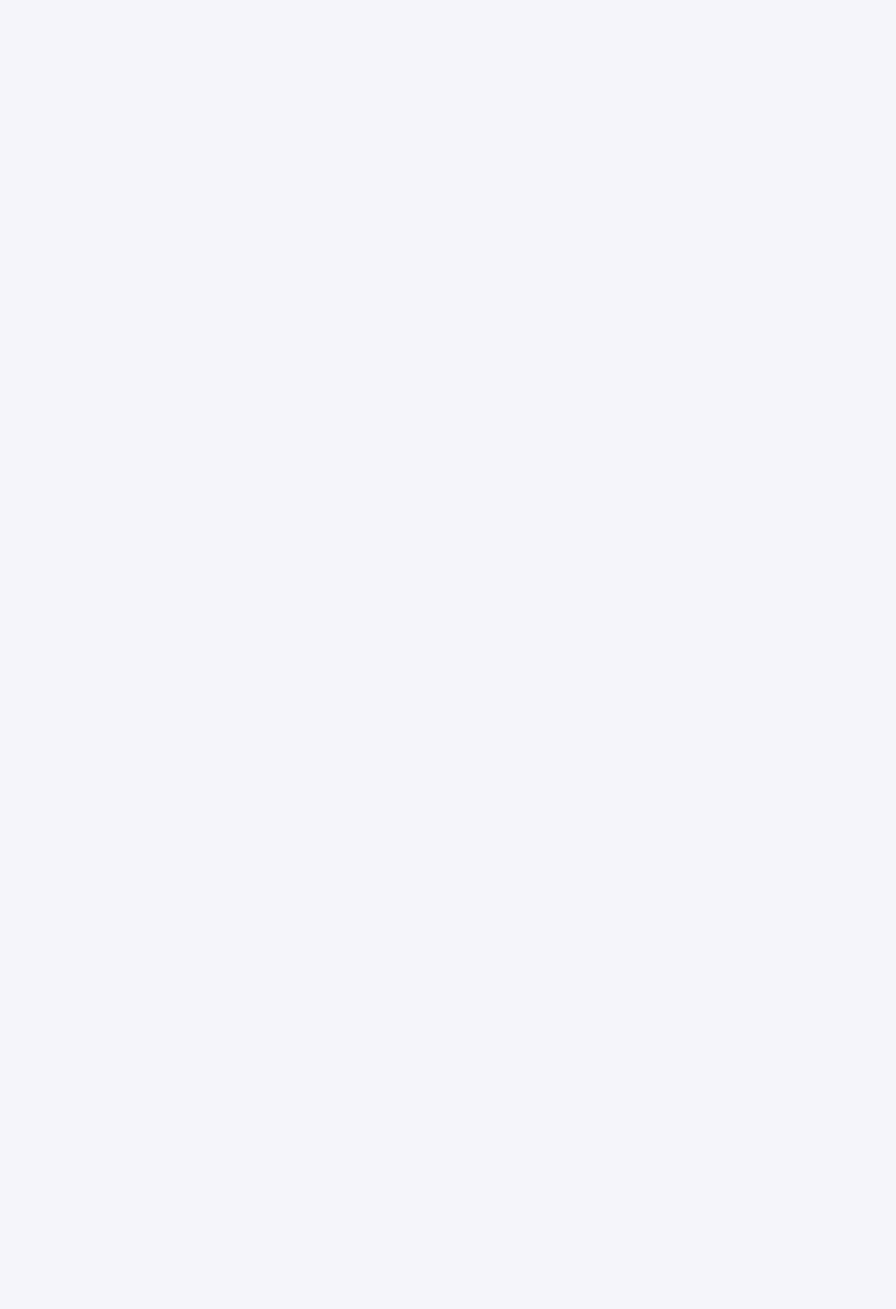
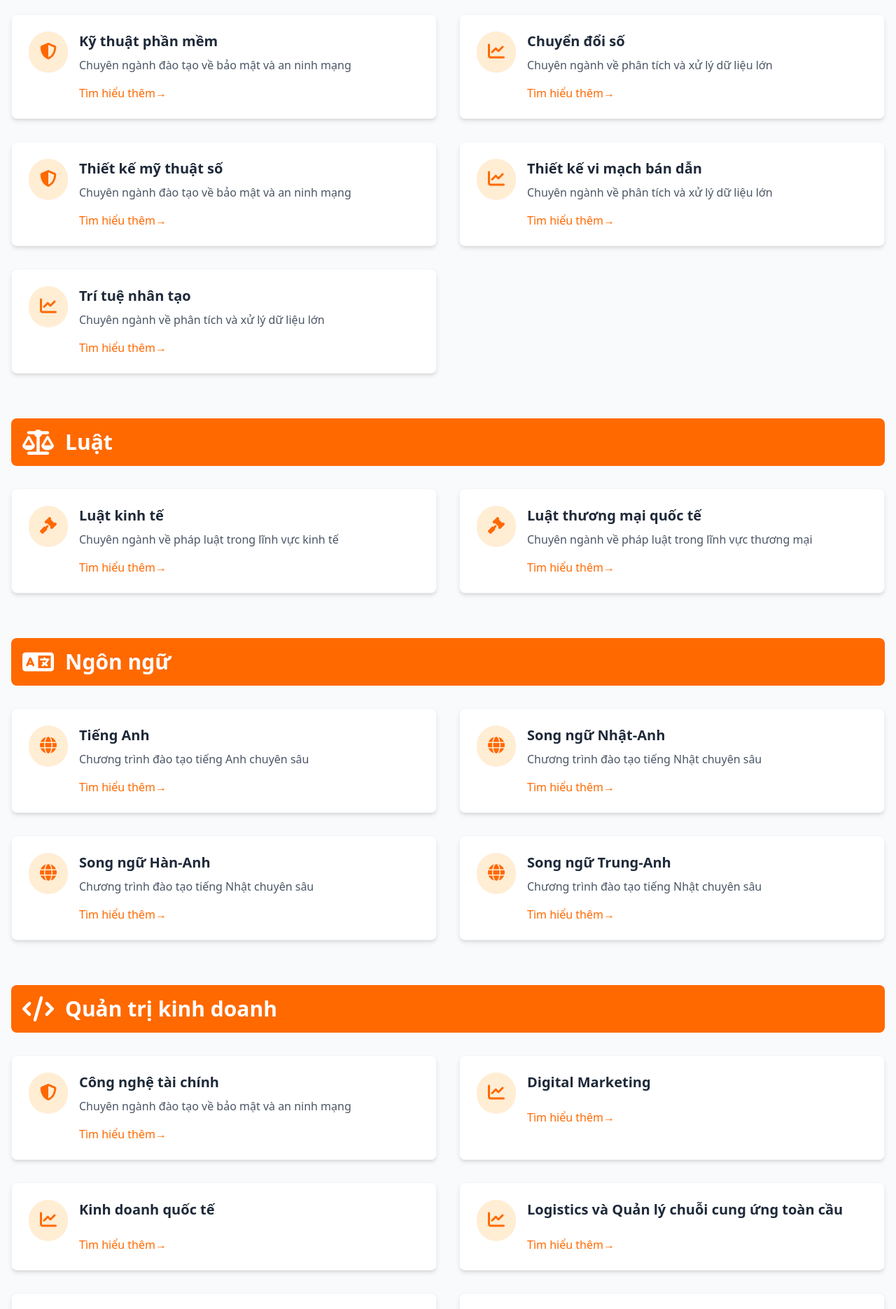
Before and after one commit to QuocSon98/FPTAdmission_Frontend, a React (Vite) app: page /major in a window 1280 px wide. Before the commit this address had no page. Shown: the part 860-2731 px from the top of the page at 70% size. Before the commit the page ends 800 px from the top, so only its background shows below. Built offline with nearby package versions, Linux system fonts and the light colour scheme.

Commit message:
Create page major
-Create major: major.tsx
- change url in header.tsx, add url in MainRoutes.tsx

```diff
--- a/src/app/components/header/header.tsx
+++ b/src/app/components/header/header.tsx
@@ -117,7 +117,7 @@ const Header: React.FC = () => {
               <li><Link to="/" className="block py-4 px-5 text-white hover:bg-orange-700 font-semibold text-xl ">Trang chủ</Link></li>
               <li><Link to="/gioi-thieu" className="block py-4 px-5 text-white hover:bg-orange-700 font-semibold text-xl">Giới thiệu</Link></li>
               <li><Link to="/tin-tuc" className="block py-4 px-5 text-white hover:bg-orange-700 font-semibold text-xl">Tin tức & Sự kiện</Link></li>
-              <li><Link to="/nganh-hoc" className="block py-4 px-5 text-white hover:bg-orange-700 font-semibold text-xl">Ngành học</Link></li>
+              <li><Link to="/major" className="block py-4 px-5 text-white hover:bg-orange-700 font-semibold text-xl">Ngành học</Link></li>
               <li><Link to="/tuyen-sinh" className="block py-4 px-5 text-white hover:bg-orange-700 font-semibold text-xl">Tuyển sinh</Link></li>
               <li><Link to="/contract" className="block py-4 px-5 text-white hover:bg-orange-700 font-semibold text-xl">Liên hệ</Link></li>
             </ul>
--- /dev/null
+++ b/src/app/pages/public/major/major.tsx
@@ -0,0 +1,302 @@
+import React from 'react';
+import { Link } from 'react-router-dom';
+import { FontAwesomeIcon } from '@fortawesome/react-fontawesome';
+import {
+  faCode,
+  faShieldAlt,
+  faChartLine,
+  faScaleBalanced,
+  faGavel,
+  faLanguage,
+  faGlobe
+} from '@fortawesome/free-solid-svg-icons';
+
+const Major: React.FC = () => {
+  const majors = [
+    {
+      id: 'cntt',
+      name: 'Công nghệ thông tin',
+      icon: faCode,
+      link: '/nganh-hoc/cong-nghe-thong-tin/an-toan-thong-tin',
+      specializations: [
+        {
+          id: 'attt',
+          name: 'An toàn thông tin',
+          icon: faShieldAlt,
+          description: 'Chuyên ngành đào tạo về bảo mật và an ninh mạng',
+          link: '/nganh-hoc/cong-nghe-thong-tin/an-toan-thong-tin'
+        },
+        {
+          id: 'cnots',
+          name: 'Công nghệ ô tô số',
+          icon: faChartLine,
+          description: 'Chuyên ngành về phân tích và xử lý dữ liệu lớn',
+          link: '/nganh-hoc/cong-nghe-thong-tin/phan-tich-du-lieu'
+        },
+        {
+          id: 'ktpm',
+          name: 'Kỹ thuật phần mềm',
+          icon: faShieldAlt,
+          description: 'Chuyên ngành đào tạo về bảo mật và an ninh mạng',
+          link: '/nganh-hoc/cong-nghe-thong-tin/an-toan-thong-tin'
+        },
+        {
+          id: 'cds',
+          name: 'Chuyển đổi số',
+          icon: faChartLine,
+          description: 'Chuyên ngành về phân tích và xử lý dữ liệu lớn',
+          link: '/nganh-hoc/cong-nghe-thong-tin/phan-tich-du-lieu'
+        },
+        {
+          id: 'tkmts',
+          name: 'Thiết kế mỹ thuật số',
+          icon: faShieldAlt,
+          description: 'Chuyên ngành đào tạo về bảo mật và an ninh mạng',
+          link: '/nganh-hoc/cong-nghe-thong-tin/an-toan-thong-tin'
+        },
+        {
+          id: 'tkvibd',
+          name: 'Thiết kế vi mạch bán dẫn',
+          icon: faChartLine,
+          description: 'Chuyên ngành về phân tích và xử lý dữ liệu lớn',
+          link: '/nganh-hoc/cong-nghe-thong-tin/phan-tich-du-lieu'
+        },
+          {
+          id: 'ttnt',
+          name: 'Trí tuệ nhân tạo',
+          icon: faChartLine,
+          description: 'Chuyên ngành về phân tích và xử lý dữ liệu lớn',
+          link: '/nganh-hoc/cong-nghe-thong-tin/phan-tich-du-lieu'
+        }
+      ]
+    },
+    {
+      id: 'luat',
+      name: 'Luật',
+      icon: faScaleBalanced,
+      specializations: [
+        {
+          id: 'lkt',
+          name: 'Luật kinh tế',
+          icon: faGavel,
+          description: 'Chuyên ngành về pháp luật trong lĩnh vực kinh tế',
+          link: '/nganh-hoc/luat/luat-kinh-te'
+        },
+        {
+          id: 'ltm',
+          name: 'Luật thương mại quốc tế',
+          icon: faGavel,
+          description: 'Chuyên ngành về pháp luật trong lĩnh vực thương mại',
+          link: '/nganh-hoc/luat/luat-thuong-mai'
+        }
+      ]
+    },
+    {
+      id: 'ngonngu',
+      name: 'Ngôn ngữ',
+      icon: faLanguage,
+      specializations: [
+        {
+          id: 'ta',
+          name: 'Tiếng Anh',
+          icon: faGlobe,
+          description: 'Chương trình đào tạo tiếng Anh chuyên sâu',
+          link: '/nganh-hoc/ngon-ngu/tieng-anh'
+        },
+        {
+          id: 'tn',
+          name: 'Song ngữ Nhật-Anh',
+          icon: faGlobe,
+          description: 'Chương trình đào tạo tiếng Nhật chuyên sâu',
+          link: '/nganh-hoc/ngon-ngu/tieng-nhat'
+        },
+          {
+          id: 'th',
+          name: 'Song ngữ Hàn-Anh',
+          icon: faGlobe,
+          description: 'Chương trình đào tạo tiếng Nhật chuyên sâu',
+          link: '/nganh-hoc/ngon-ngu/tieng-nhat'
+        },
+          {
+          id: 'tt',
+          name: 'Song ngữ Trung-Anh',
+          icon: faGlobe,
+          description: 'Chương trình đào tạo tiếng Nhật chuyên sâu',
+          link: '/nganh-hoc/ngon-ngu/tieng-nhat'
+        }
+      ]
+    },
+    {
+      id: 'qtkd',
+      name: 'Quản trị kinh doanh',
+      icon: faCode,
+      link: '/nganh-hoc/cong-nghe-thong-tin/an-toan-thong-tin',
+      specializations: [
+        {
+          id: 'cntc',
+          name: 'Công nghệ tài chính',
+          icon: faShieldAlt,
+          description: 'Chuyên ngành đào tạo về bảo mật và an ninh mạng',
+          link: '/nganh-hoc/cong-nghe-thong-tin/an-toan-thong-tin'
+        },
+        {
+          id: 'Digital',
+          name: 'Digital Marketing',
+          icon: faChartLine,
+          description: '',
+          link: ''
+        },
+        {
+          id: 'kdqt',
+          name: 'Kinh doanh quốc tế',
+          icon: faChartLine,
+          description: '',
+          link: ''
+        },
+        {
+          id: 'Logistics',
+          name: 'Logistics và Quản lý chuỗi cung ứng toàn cầu',
+          icon: faChartLine,
+          description: '',
+          link: ''
+        },
+        {
+          id: 'qtks',
+          name: 'Quản trị khách sạn',
+          icon: faChartLine,
+          description: '',
+          link: ''
+        },
+        {
+          id: 'dl',
+          name: 'Quản trị dịch vụ du lịch và lữ hành',
+          icon: faChartLine,
+          description: '',
+          link: ''
+        },
+        {
+          id: 'tcdn',
+          name: 'Tài chính doanh nghiệp',
+          icon: faChartLine,
+          description: '',
+          link: ''
+        },
+        {
+          id: 'nh',
+          name: 'Ngân hàng số - Tài chính',
+          icon: faChartLine,
+          description: '',
+          link: ''
+        },
+        {
+          id: 'tcdt',
+          name: 'Tài chính - Đầu tư',
+          icon: faChartLine,
+          description: '',
+          link: ''
+        },
+      ]
+    },
+{
+      id: 'truyenthong',
+      name: 'Truyền thông',
+      icon: faCode,
+      link: '/nganh-hoc/cong-nghe-thong-tin/an-toan-thong-tin',
+      specializations: [
+        {
+          id: 'qhcc',
+          name: 'Quan hệ công chúng',
+          icon: faShieldAlt,
+          description: '',
+          link: ''
+        },
+        {
+          id: 'ttdaphuongtien',
+          name: 'Truyền thông đa phương tiện',
+          icon: faChartLine,
+          description: '',
+          link: ''
+        },
+      ]
+    }
+
+  ];
+
+  return (
+    <div className="min-h-screen bg-gray-50">
+      {/* Banner Section */}
+      <div className="relative h-[250px]">
+        <img
+          src="/src/app/assets/img03.png"
+          alt="Banner"
+          className="w-full h-full object-cover brightness-50"
+        />
+        <h1 className="absolute top-1/2 left-1/2 transform -translate-x-1/2 -translate-y-1/2
+                       text-6xl text-white text-center">
+          CHƯƠNG TRÌNH ĐÀO TẠO
+        </h1>
+      </div>
+
+      {/* Content Section */}
+      <div className="max-w-7xl mx-auto px-4 py-12">
+        <h1 className="text-4xl font-bold text-center mb-12 bg-orange-700 text-white p-4 rounded-lg">Chuyên ngành đào tạo</h1>
+        {/* Major List */}
+        {majors.map(major => (
+          <div key={major.id} className="mb-16">
+            {/* Major Title */}
+            {/* <div className="flex items-center gap-4 mb-8 p-4 bg-orange-500 rounded-lg">
+              <FontAwesomeIcon icon={major.icon} className="text-4xl text-white" />
+              <h2 className="text-3xl font-bold text-white">{major.name}</h2>
+            </div> */}
+
+            <Link to={major.link} className="block">
+              <div className="flex items-center gap-4 mb-8 p-4 bg-orange-500 rounded-lg
+                    hover:bg-orange-600 transition-colors duration-300">
+                <FontAwesomeIcon icon={major.icon} className="text-4xl text-white" />
+                <h2 className="text-3xl font-bold text-white">{major.name}</h2>
+            </div>
+             </Link>
+
+            {/* Specializations Grid */}
+            <div className="grid grid-cols-1 md:grid-cols-2 gap-8">
+              {major.specializations.map(spec => (
+                <Link
+                  key={spec.id}
+                  to={spec.link}
+                  className="block p-6 bg-white rounded-lg shadow-md hover:shadow-lg
+                           transition-all duration-300 border border-gray-100
+                           hover:border-orange-500 group"
+                >
+                  <div className="flex items-start gap-4">
+                    <div className="p-4 bg-orange-100 rounded-full
+                                  group-hover:bg-orange-500 transition-colors duration-300">
+                      <FontAwesomeIcon
+                        icon={spec.icon}
+                        className="text-2xl text-orange-500 group-hover:text-white"
+                      />
+                    </div>
+                    <div>
+                      <h3 className="text-xl font-semibold text-gray-800 mb-2">
+                        {spec.name}
+                      </h3>
+                      <p className="text-gray-600">
+                        {spec.description}
+                      </p>
+                      <span className="inline-block mt-4 text-orange-500 group-hover:text-orange-600
+                                     flex items-center gap-2">
+                        Tìm hiểu thêm
+                        <span className="transform group-hover:translate-x-2 transition-transform">→</span>
+                      </span>
+                    </div>
+                  </div>
+                </Link>
+              ))}
+            </div>
+          </div>
+        ))}
+      </div>
+    </div>
+  );
+};
+
+export default Major;
--- a/src/app/routes/MainRoutes.tsx
+++ b/src/app/routes/MainRoutes.tsx
@@ -7,6 +7,7 @@ import ProtectedRoute from "./ProtectedRoutes";
 import Layout from"../layouts/layout";
 import Home from "../pages/public/homePage/home";
 import Contract from "../pages/public/contract/contract";
+import Major from "../pages/public/major/major";
 
 
 const MainRoutes = () => {
@@ -17,6 +18,7 @@ const MainRoutes = () => {
                     <Route path="/" element={<Layout/>}>
                         <Route index element={<Home/>} />
                         <Route path="/contract" element={<Contract/>} />
+                        <Route path="/major" element={<Major/>} />
                     </Route>
                     <Route path="/login" element={<Login/>} />
                     <Route path="/register" element={<Register />} />
```
